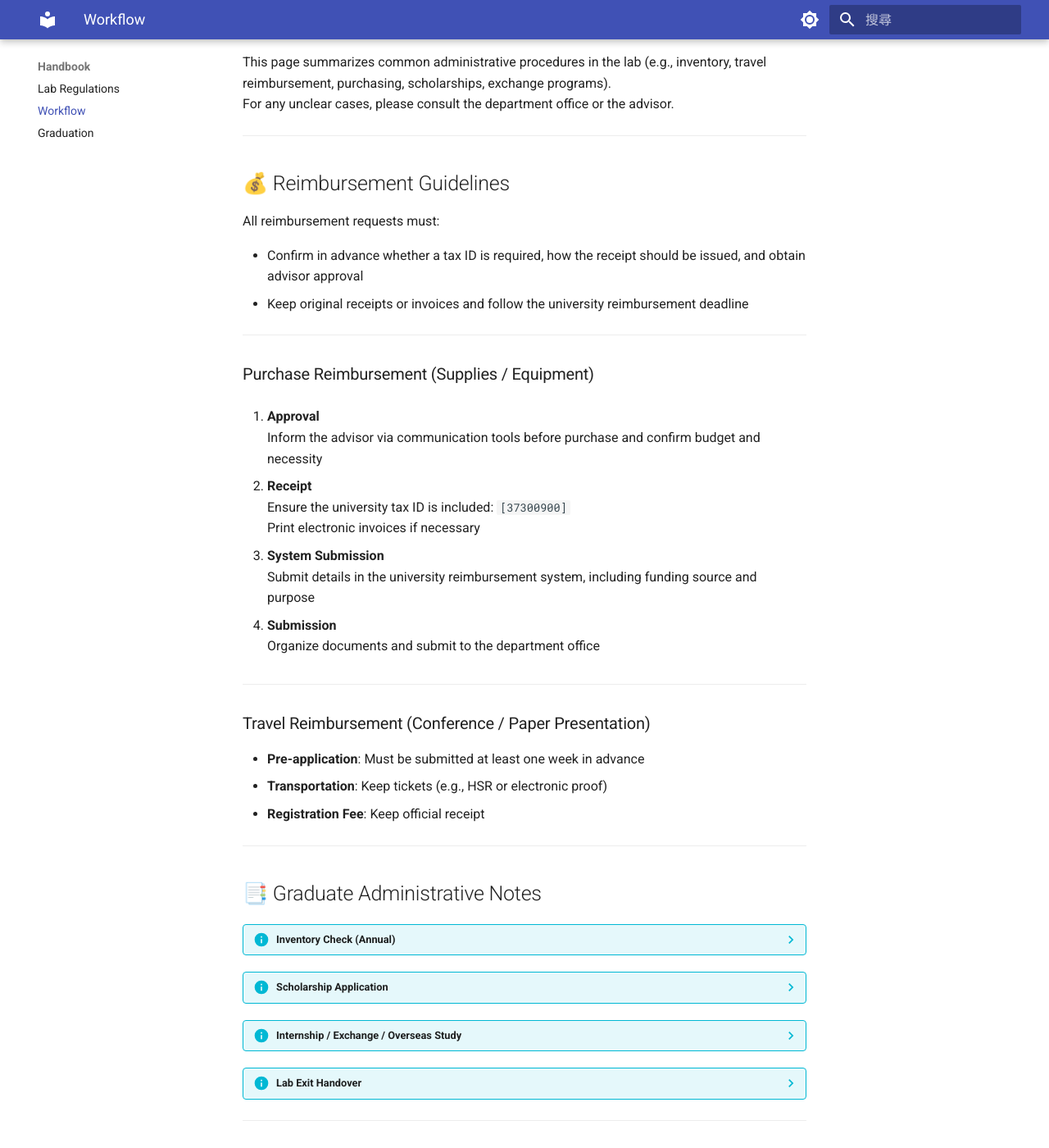
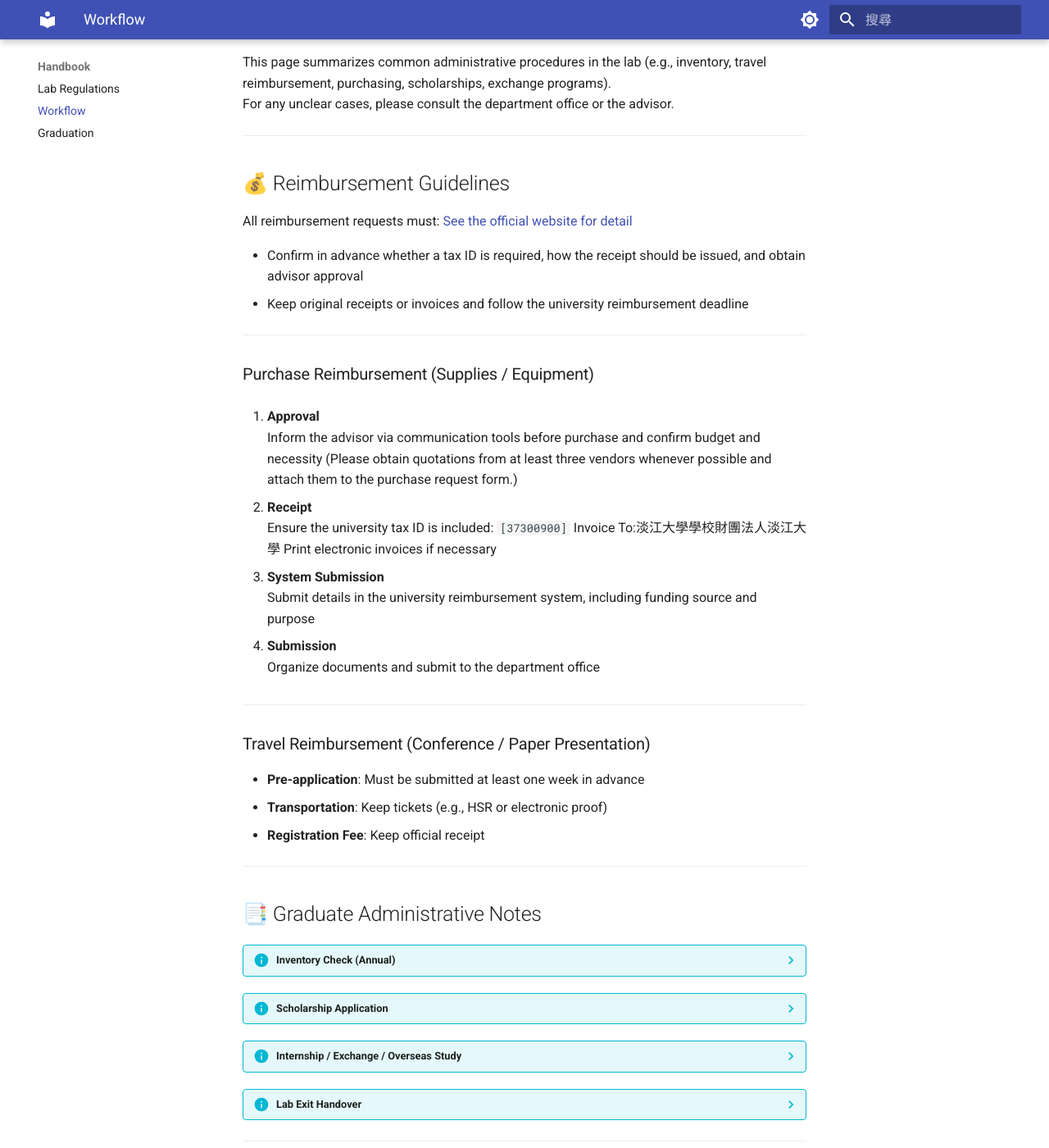
Before and after one commit to Ewz9/lab_handbook, an MkDocs documentation site: the page built from docs/workflow.md, in a window 1280 px wide and 1400 px high, scrolled down 339 px. Shown: the whole window at 82% size. Built offline with MkDocs 1.6.1 and Material for MkDocs 9.7.7, drawn with Linux system fonts in a browser that asks for light colours; some of the changed text lies outside the part shown.

Commit message:
Update workflow.md

```diff
--- a/docs/workflow.md
+++ b/docs/workflow.md
@@ -12,7 +12,7 @@ For any unclear cases, please consult the department office or the advisor.
 
 ## 💰 Reimbursement Guidelines
 
-All reimbursement requests must:
+All reimbursement requests must: [See the official website for detail](https://research.tku.edu.tw/Front/Item/TechnologyProject/Page.aspx?id=zWsaYNn1P20=)
 
 - Confirm in advance whether a tax ID is required, how the receipt should be issued, and obtain advisor approval
 - Keep original receipts or invoices and follow the university reimbursement deadline
@@ -22,10 +22,10 @@ All reimbursement requests must:
 ### Purchase Reimbursement (Supplies / Equipment)
 
 1. **Approval**
-   Inform the advisor via communication tools before purchase and confirm budget and necessity
+   Inform the advisor via communication tools before purchase and confirm budget and necessity (Please obtain quotations from at least three vendors whenever possible and attach them to the purchase request form.)
 
 2. **Receipt**
-   Ensure the university tax ID is included: `[37300900]`
+   Ensure the university tax ID is included: `[37300900]`  Invoice To:淡江大學學校財團法人淡江大學
    Print electronic invoices if necessary
 
 3. **System Submission**
@@ -75,8 +75,8 @@ All reimbursement requests must:
 
 ---
 
-## 💰 [報帳作業規範](https://research.tku.edu.tw/Front/Item/TechnologyProject/Page.aspx?id=zWsaYNn1P20=)
-所有的報帳申請請務必:
+## 💰 報帳作業規範
+所有的報帳申請請務必: [詳參學校官方文件](https://research.tku.edu.tw/Front/Item/TechnologyProject/Page.aspx?id=zWsaYNn1P20=)
 諮詢**事前確認是否需要填寫統一編號、二/三聯式發票抬頭怎麼寫、已獲指導教授許可**
 保留**原始發票或收據**，並注意學校核銷期限。
 
```
